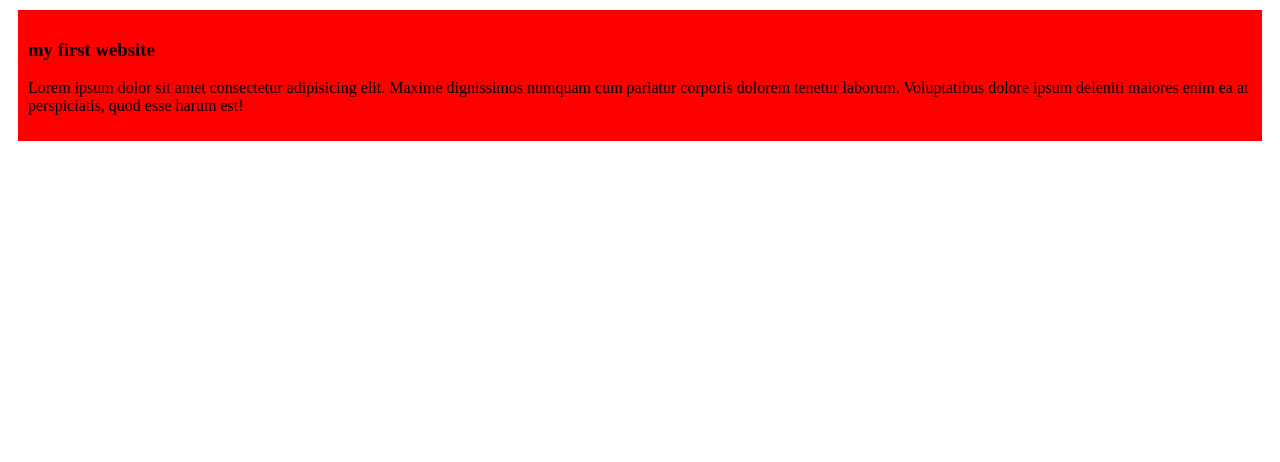
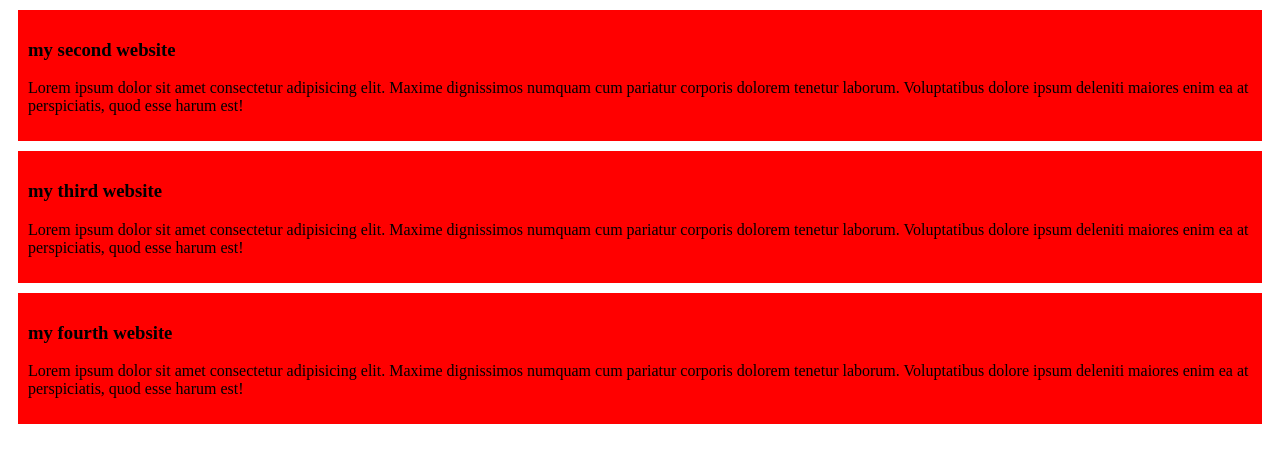
Before and after one commit to emdadulshawon/my-simple-website, a plain HTML site: page index.html in a window 1280 px wide. Drawn offline with Linux system fonts and the light colour scheme.

Commit message:
added three more website

```diff
--- a/index.html
+++ b/index.html
@@ -8,7 +8,15 @@
 </head>
 <body>
     <div>
-        <h3>my first website</h3>
+        <h3>my second website</h3>
+        <p>Lorem ipsum dolor sit amet consectetur adipisicing elit. Maxime dignissimos numquam cum pariatur corporis dolorem tenetur laborum. Voluptatibus dolore ipsum deleniti maiores enim ea at perspiciatis, quod esse harum est!</p>
+    </div>
+    <div>
+        <h3>my third website</h3>
+        <p>Lorem ipsum dolor sit amet consectetur adipisicing elit. Maxime dignissimos numquam cum pariatur corporis dolorem tenetur laborum. Voluptatibus dolore ipsum deleniti maiores enim ea at perspiciatis, quod esse harum est!</p>
+    </div>
+    <div>
+        <h3>my fourth website</h3>
         <p>Lorem ipsum dolor sit amet consectetur adipisicing elit. Maxime dignissimos numquam cum pariatur corporis dolorem tenetur laborum. Voluptatibus dolore ipsum deleniti maiores enim ea at perspiciatis, quod esse harum est!</p>
     </div>
 
--- a/styles/blogs.css
+++ b/styles/blogs.css
@@ -2,5 +2,5 @@ div{
     background-color: red;
     padding: 10px;
     margin: 10px;
-    border-top: 30px;
+    border-top: 30px solid color ;
 }
```
